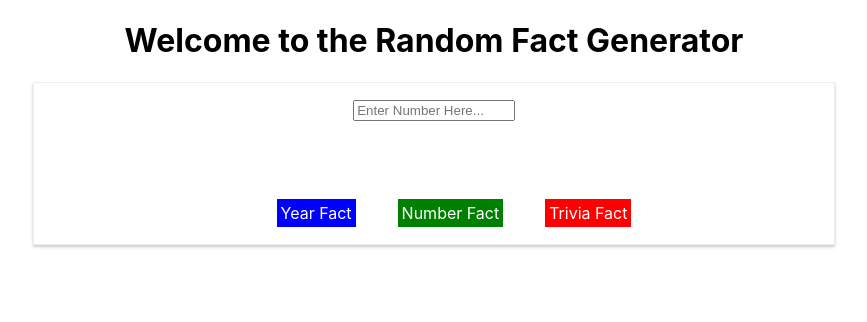
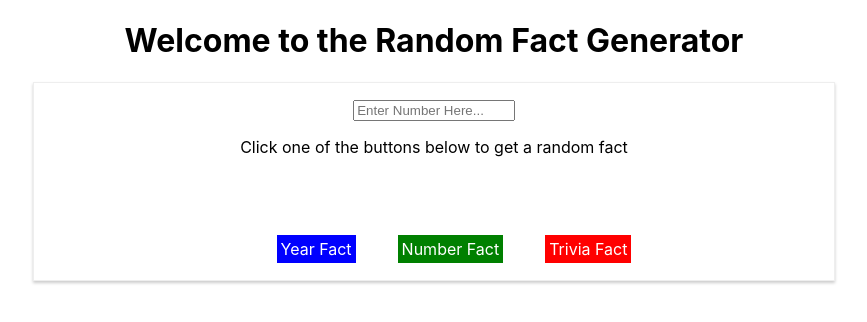
Before and after one commit to Mathew29/numbers-api, a React (Create React App) app: page / in a window 1280 px wide. Shown: the top 322 px of the page, without its empty margins (206-1073 px from the left). Built offline with nearby package versions, Linux system fonts and the light colour scheme.

Commit message:
remove unused stuff

```diff
--- a/src/components/Splash/index.js
+++ b/src/components/Splash/index.js
@@ -9,24 +9,22 @@ export default function Splash() {
   const [fact, setFact] = useState([]);
   const [showFacts, setShowFacts] = useState(false);
 
-  //move function to its own component
-  let showingFacts = null;
-  if (showFacts === true) {
-    showingFacts = <p className="fact">{fact[0]}</p>;
-  }
-
   return (
     <div className="container">
       <h1 className="title">Welcome to the Random Fact Generator</h1>
       <div className="border">
-        <div className="position">
         <input
           type="number"
           placeholder="Enter Number Here..."
           onChange={(e) => setUserNumber(e.target.value)}
         ></input>
-          <div className="showingFacts">{showingFacts}</div>
-          {/* {showFacts === true ? <p className="fact">{fact[0]}</p> : null} */}
+        {showFacts === true ? (
+          <p className="fact">{fact[0]}</p>
+        ) : (
+          <p className="fact">
+            Click one of the buttons below to get a random fact
+          </p>
+        )}
         <div className="fact-container">
           <div className="facts">
             <RandomYearFact
@@ -54,6 +52,5 @@ export default function Splash() {
         </div>
       </div>
     </div>
-    </div>
   );
 }
```
Lines whose indentation alone changed are shown as unchanged.
